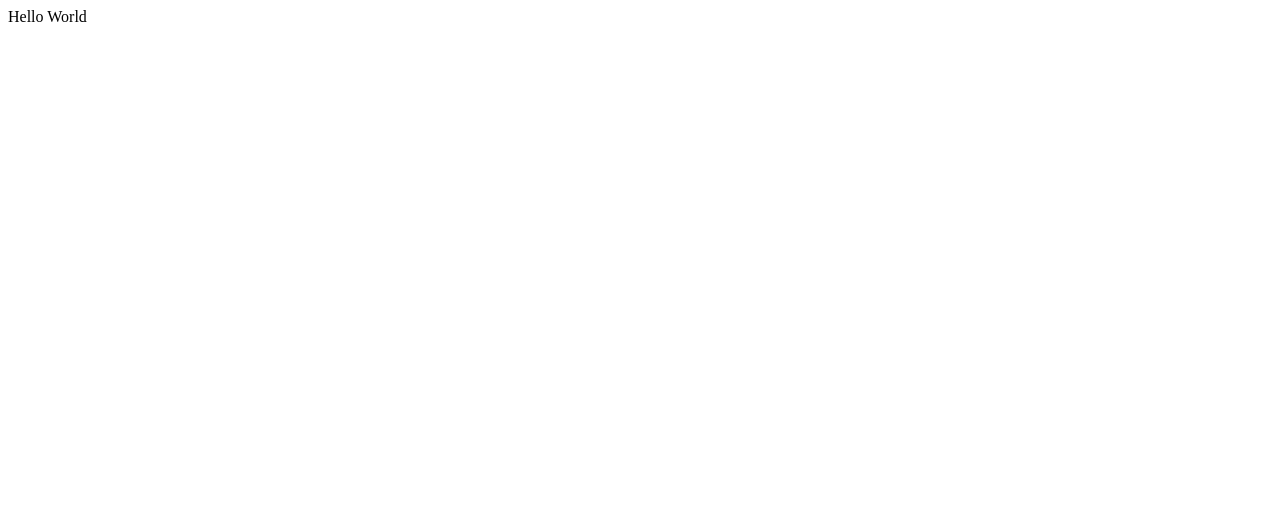
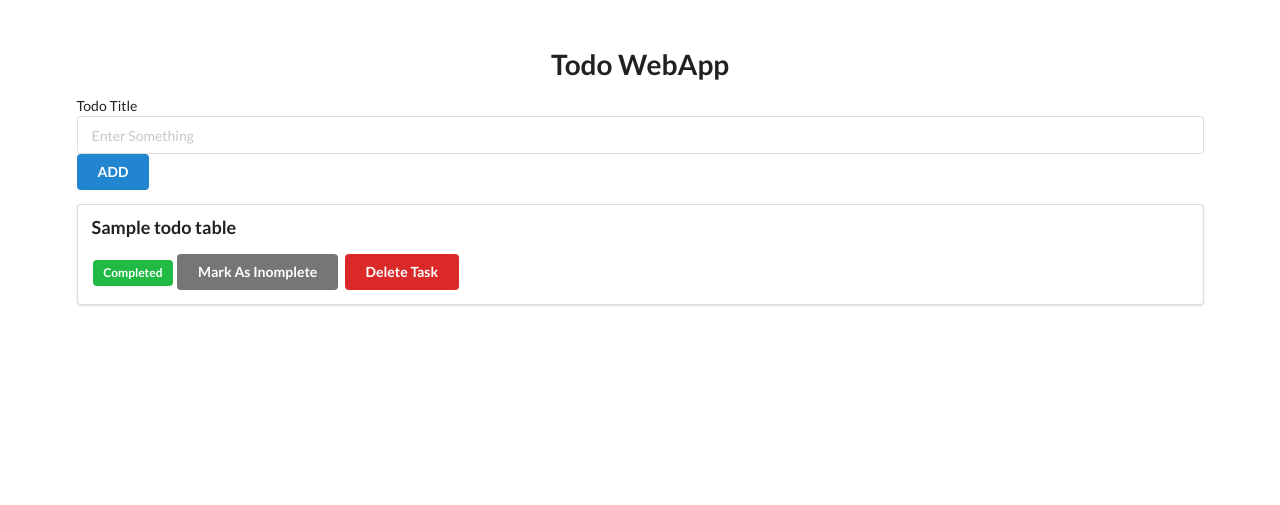
Before and after one commit to naufalmohamed/noteefy, a Flask app: page / in a window 1280 px wide. Before the commit the part shown is almost empty. Shown: the top 505 px of the page. Before the commit the page ends 22 px from the top, so only its background shows below. Run offline with Flask 2, Linux system fonts and the light colour scheme; a database or web service that is not in the repository returns one stand-in record (values such as "Sample title"); some libraries are stand-ins or nearby versions.

Commit message:
Adds Basic features and CSS

```diff
--- a/app.py
+++ b/app.py
@@ -1,11 +1,71 @@
-from flask import Flask
+from flask import Flask, render_template, request, redirect, url_for
+import psycopg2
 
 app = Flask(__name__)
 
+
+def todo_create_table():
+	dbconn = psycopg2.connect("dbname=todo")
+	cursor = dbconn.cursor()
+	cursor.execute("CREATE TABLE IF NOT EXISTS todo_table( id serial PRIMARY KEY, title VARCHAR(50) NOT NULL,status BOOLEAN NOT NULL);")
+	dbconn.commit()
+
+
+def select_from_table():
+	dbconn = psycopg2.connect("dbname=todo")
+	cursor = dbconn.cursor()
+	cursor.execute("SELECT * FROM todo_table;")
+	todo_list = cursor.fetchall()
+	dbconn.commit()
+	return todo_list
+
+
 @app.route("/")
 def index():
-	return "Hello World"
+	todo_list = select_from_table()
+	#print(todo_list)
+	return render_template("base.html", todo_list = todo_list)
+
+
+@app.route("/add", methods=["POST"])
+def todo_add_to_table():
+	title_ret= request.form.get("title")
+	dbconn = psycopg2.connect("dbname=todo")
+	cursor = dbconn.cursor()
+	cursor.execute("""INSERT INTO todo_table (title, status) VALUES (%s,%s);""",(title_ret, False))
+	dbconn.commit()
+	return redirect(url_for("index"))
+
+
+@app.route("/update/<int:todo_id>")
+def todo_update(todo_id):
+	dbconn = psycopg2.connect("dbname=todo")
+	cursor = dbconn.cursor()
+	cursor.execute("""UPDATE todo_table SET status = %s WHERE id = %s;""",(True,todo_id))
+	dbconn.commit()
+	return redirect(url_for("index"))
+
+
+@app.route("/update_not/<int:todo_id>")
+def todo_update_not(todo_id):
+	dbconn = psycopg2.connect("dbname=todo")
+	cursor = dbconn.cursor()
+	cursor.execute("""UPDATE todo_table SET status = %s WHERE id = %s;""",(False,todo_id))
+	dbconn.commit()
+	return redirect(url_for("index"))
+
+
+@app.route("/delete/<int:todo_id>")
+def todo_delete(todo_id):
+	dbconn = psycopg2.connect("dbname=todo")
+	cursor = dbconn.cursor()
+	cursor.execute("""DELETE from todo_table WHERE id = %s;""",[todo_id])
+	dbconn.commit()
+	return redirect(url_for("index"))
 
 
 if __name__ == "__main__":
+
+	#todo_create_table()
+	#todo_add_to_table()
 	app.run(debug=True)
--- a/templates/base.html
+++ b/templates/base.html
@@ -5,28 +5,45 @@
   <meta charset="utf-8">
   <meta name="viewport" content="width=device-width, initial-scale=1">
 
-  <title>Todo WebApp</title>
+  	<title>Todo WebApp</title>
+
+	<link rel="stylesheet" href="https://cdn.jsdelivr.net/npm/semantic-ui@2.4.2/dist/semantic.min.css">
+
+	<script src="https://cdn.jsdelivr.net/npm/semantic-ui@2.4.2/dist/semantic.min.js"></script>
 
 </head>
 
 <body>
+<div style = "margin-top: 50px;" class = "ui container">
+	<h1 class = "ui center aligned header">Todo WebApp</h1>
 
-	<h1>Todo WebApp</h1>
-
-	<form action = "">
+	<form class = "ui form" action = "/add" method="POST">
 		<div>
 			<label for="title">Todo Title</label>
 			<input type = "text" name = "title" placeholder = "Enter Something">
 			<br>
-			<button type = "submit">ADD</button>
+			<button class = "ui blue button" type = "submit">ADD</button>
 		</div>
 	</form>
 
 
 	{% for todo in todo_list %}
-		<p> {{ todo[0] }} | {{ todo[1] }} </p>
+	<div class = "ui segment">
+		<p class = "ui big header"> {{ todo[1] }} </p>
+
+		{% if todo[2] == False %}
+			<span class = "ui grey label" >Not Completed</span>
+					<a class = "ui green button" href = "/update/{{ todo[0] }}">Mark As Complete</a>
+		{% else %}
+			<span class = "ui green label" >Completed</span>
+					<a class = "ui grey button" href = "/update_not/{{ todo[0] }}">Mark As Inomplete</a>
+		{% endif %}
+
+
+		<a class = "ui red button" href = "/delete/{{ todo[0] }}">Delete Task</a>
+	</div>
 	{% endfor %}
 
-
+</div>
 </body>
 </html>
```
